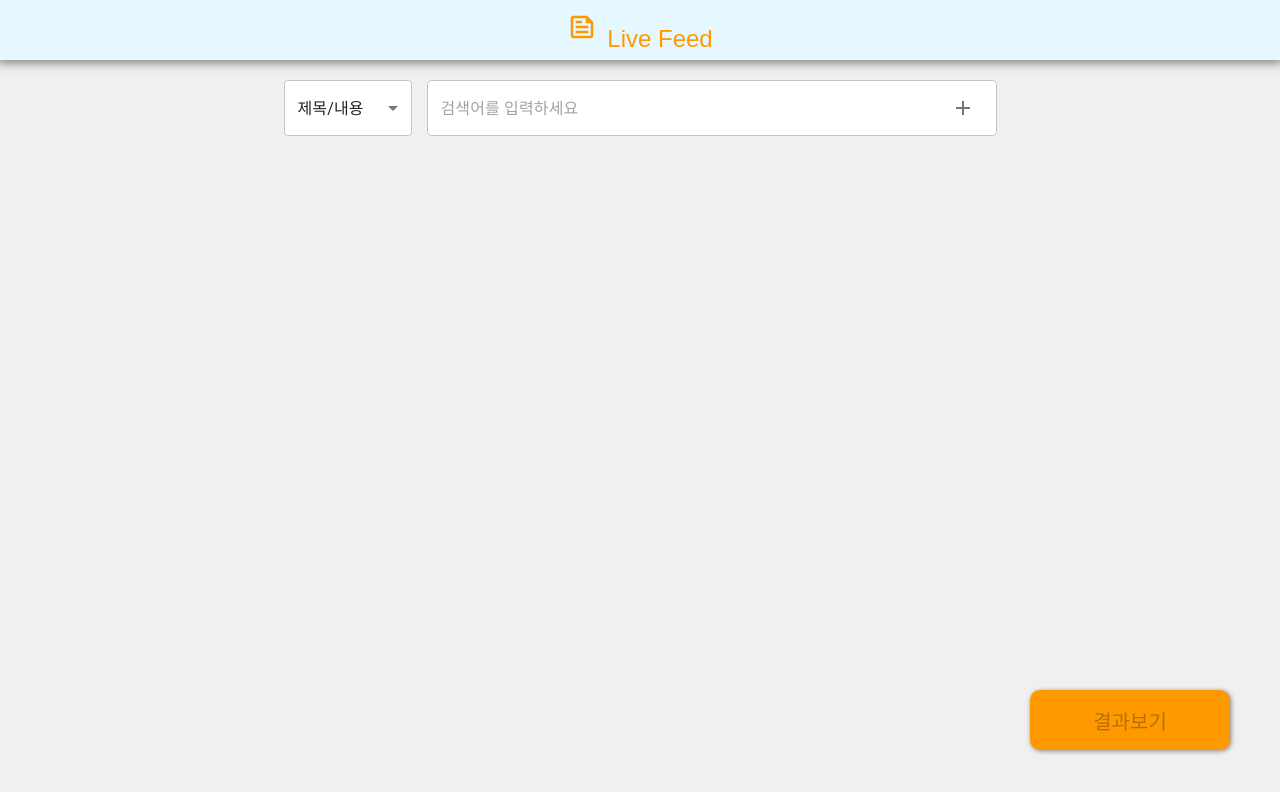
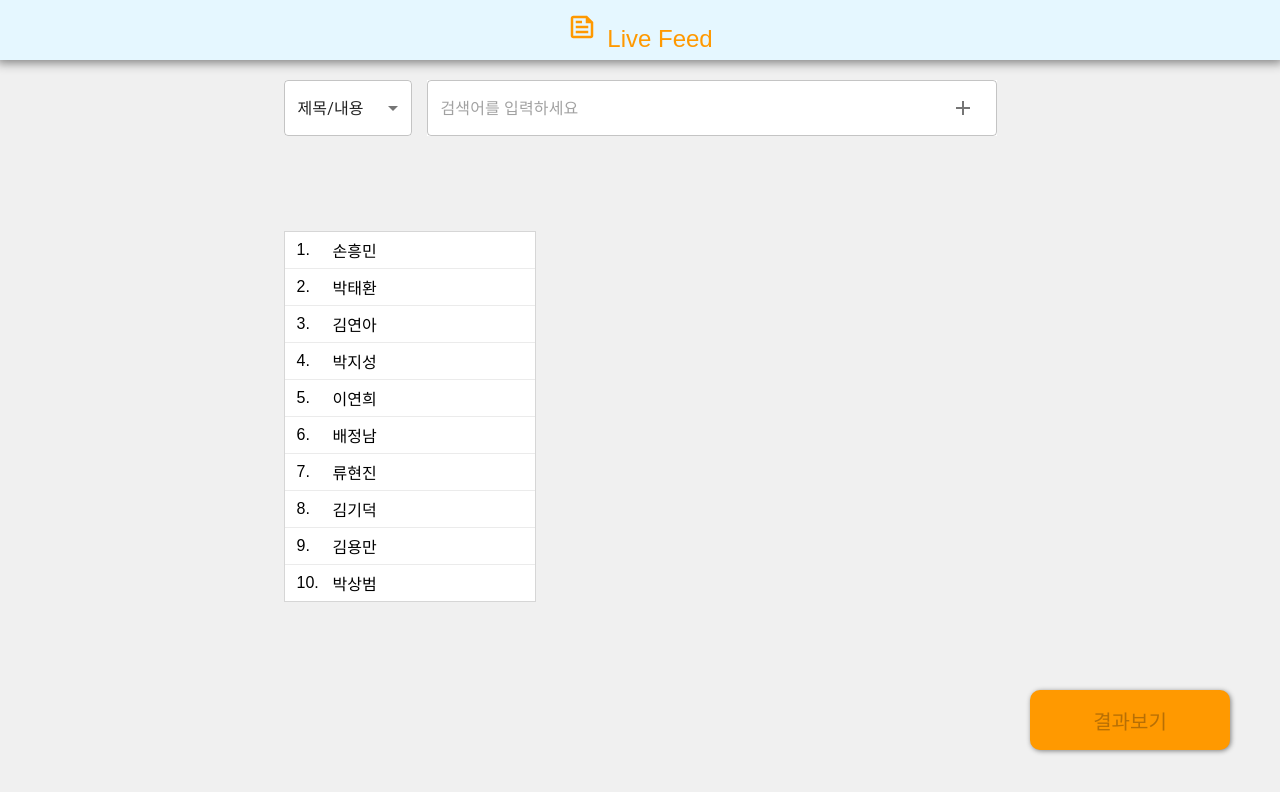
Before and after one commit to Live-Feed/live-feed-frontend, a React (Create React App) app: page / in a window 1280 px wide. Shown: the top 792 px of the page. Built offline with nearby package versions, Linux system fonts and the light colour scheme.

Commit message:
rank function

```diff
--- /dev/null
+++ b/src/components/ui/Rank.jsx
@@ -0,0 +1,61 @@
+import { Box } from "@mui/material";
+import { styled } from "styled-components";
+
+const RankBox = styled.div`
+  width: 250px;
+  display: flex;
+  flex-direction: column;
+  border-radius: 0px;
+  background-color: white;
+  border: 1px solid #d6d6d6;
+`;
+
+const RankList = styled.div`
+  height: 36px;
+  padding-left: 12px;
+  display: flex;
+  align-items: center;
+  justify-content: start;
+`;
+
+const RankIndex = styled.div`
+  width: 36px;
+  background-color: white;
+  display: flex;
+  align-items: center;
+`;
+
+const RankTitle = styled.div`
+  display: flex;
+  align-items: center;
+`;
+
+function Rank() {
+  const rankings = [
+    "손흥민",
+    "박태환",
+    "김연아",
+    "박지성",
+    "이연희",
+    "배정남",
+    "류현진",
+    "김기덕",
+    "김용만",
+    "박상범",
+  ];
+  return (
+    <RankBox>
+      {rankings.map((item, index) => (
+        <RankList
+          key={index}
+          style={{ borderBottom: index !== 9 ? "1px solid #ebebeb" : "none" }}
+        >
+          <RankIndex>{index + 1}.</RankIndex>
+          <RankTitle>{item}</RankTitle>
+        </RankList>
+      ))}
+    </RankBox>
+  );
+}
+
+export default Rank;
--- a/src/views/mainPage/Main.jsx
+++ b/src/views/mainPage/Main.jsx
@@ -8,6 +8,7 @@ import SearchBar from "../../components/ui/SearchBar";
 import Tag from "../../components/ui/Tag";
 
 import colors from "../../styles/colors";
+import Rank from "../../components/ui/Rank";
 
 const SearchBox = styled.div`
   display: flex;
@@ -133,6 +134,7 @@ export default function Main() {
       >
         결과보기
       </Button>
+      <Rank />
     </div>
   );
 }
```
